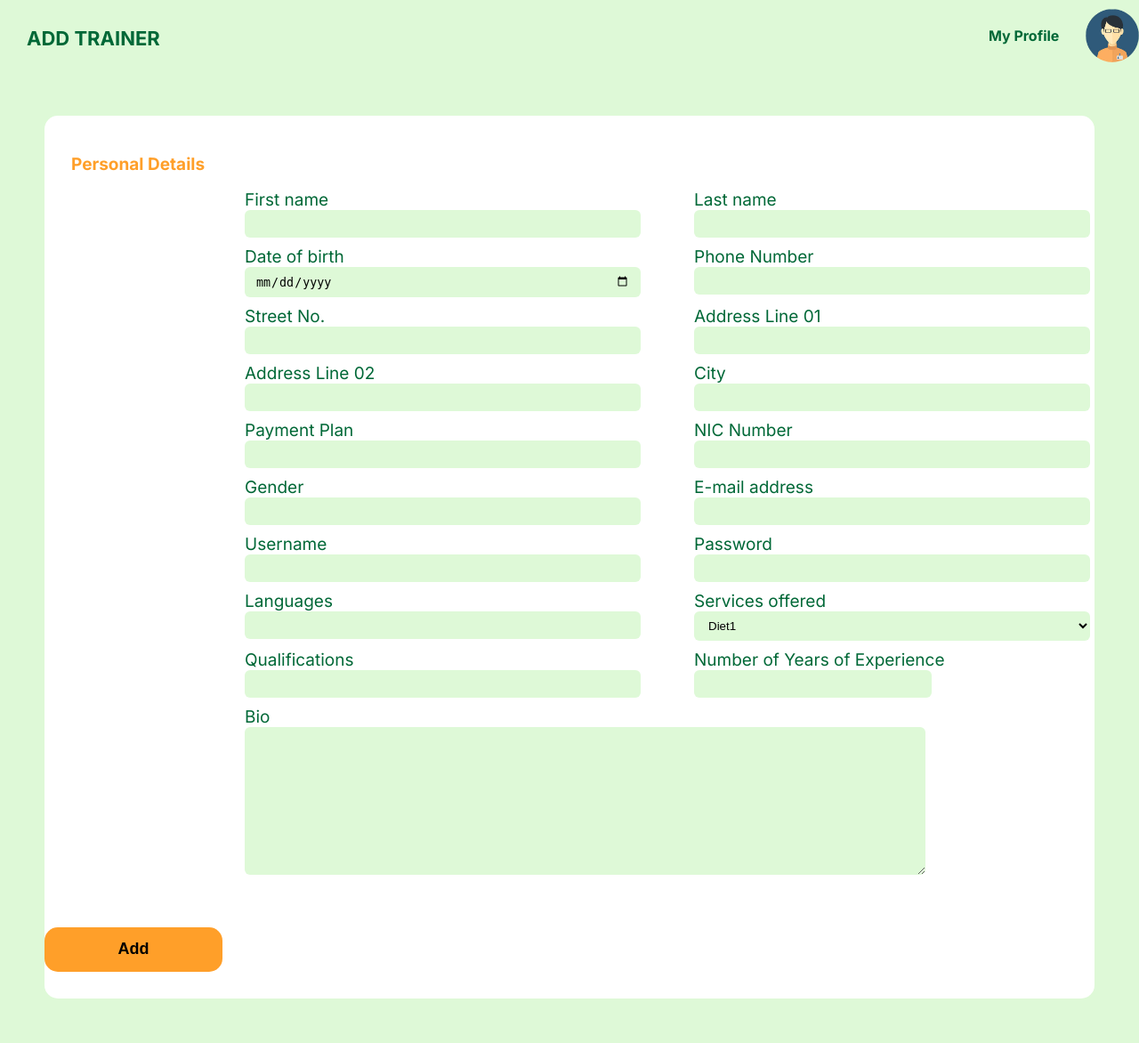
After one commit to khadijahazward/HulkZone, a PHP site: page /admin/addTrainer.php in a window 1280 px wide. The commit adds this page. Shown: the whole page at 89% size. Run offline with PHP 8.4, Linux system fonts and the light colour scheme.

Commit message:
Created AddTrainer Page

```diff
--- /dev/null
+++ b/admin/addTrainer.php
@@ -0,0 +1,147 @@
+<!DOCTYPE html>
+<html lang="en">
+<head>
+    <meta charset="UTF-8">
+    <meta http-equiv="X-UA-Compatible" content="IE=edge">
+    <meta name="viewport" content="width=device-width, initial-scale=1.0">
+    <title>Add Trainer | Admin</title>
+    <link rel="stylesheet" href="css/header.css">
+    <link rel="stylesheet" href="css/addTrainer.css">
+</head>
+<body>
+
+    <!--Header-->
+    <div class="content">
+        <div class="contentLeft"><p class="title">ADD TRAINER</p></div>
+        <div class="contentMiddle"><p class="myProfile">My Profile</p></div>
+        <div class="contentRight"><img src="images/admin.png" alt="AdminLogo" class="adminLogo"></div>
+    </div>
+
+    <!--Body|Form-->
+
+    <form class = addTrainerForm action="">
+    <h1>Personal Details</h1>
+                        <div class="form-row" >
+                                <div class="form-group" style="margin-right:50px;margin-left: 220px;">
+                                    <label >First name</label><br>
+                                    <input id="" type="text" required>
+                                </div>
+
+                                <div class="form-group">
+                                    <label>Last name</label><br>
+                                    <input id="" type="text" required>
+                                </div>
+                            </div>
+
+                            <div class="form-row">
+                                <div class="form-group" style="margin-right:50px;margin-left: 220px;">
+                                    <label>Date of birth</label><br>
+                                    <input id="" type="date" required>
+                                </div>
+
+                                <div class="form-group">
+                                    <label>Phone Number</label><br>
+                                    <input id="" type="tel" required>
+                                </div>
+                            </div>
+
+                            <div class="form-row">
+                                <div class="form-group" style="margin-right:50px;margin-left: 220px;">
+                                    <label>Street No.</label><br>
+                                    <input id="" type="text" required>
+                                </div>
+
+                                <div class="form-group">
+                                    <label>Address Line 01</label><br>
+                                    <input id="" type="text" required>
+                                </div>
+                            </div>
+
+                            <div class="form-row">
+                                <div class="form-group" style="margin-right:50px;margin-left: 220px;">
+                                    <label>Address Line 02</label><br>
+                                    <input id="" type="text" required>
+                                </div>
+
+                                <div class="form-group">
+                                    <label>City</label><br>
+                                    <input id="" type="text" required>
+                                </div>
+                            </div>
+
+                            <div class="form-row">
+                                <div class="form-group" style="margin-right:50px;margin-left: 220px;">
+                                    <label>Payment Plan</label><br>
+                                    <input id="" type="text" required>
+                                </div>
+
+                                <div class="form-group">
+                                    <label>NIC Number</label><br>
+                                    <input id="" type="text" required>
+                                </div>
+                            </div>
+
+                            <div class="form-row">
+                                <div class="form-group" style="margin-right:50px;margin-left: 220px;">
+                                    <label>Gender</label><br>
+                                    <input id="" type="text" required>
+                                </div>
+
+                                <div class="form-group">
+                                    <label>E-mail address</label><br>
+                                    <input id="" type="email" required>
+                                </div>
+                            </div>
+
+                            <div class="form-row">
+                                <div class="form-group" style="margin-right:50px;margin-left: 220px;">
+                                    <label>Username</label><br>
+                                    <input id="" type="text" required>
+                                </div>
+
+                                <div class="form-group">
+                                    <label>Password</label><br>
+                                    <input id="" type="password" required>
+                                </div>
+                            </div>
+
+                            <div class="form-row">
+                                <div class="form-group" style="margin-right:50px;margin-left: 220px;">
+                                    <label>Languages</label><br>
+                                    <input id="" type="text" required>
+                                </div>
+
+                                <div class="form-group">
+                                    <label>Services offered</label><br>
+                                    <select name="dropdownmenu" id="" required>
+                                        <option value="Diet1">Diet1</option>
+                                        <option value="Diet2">Diet2</option>
+                                    </select>
+                                </div>
+                            </div>
+
+                            <div class="form-row">
+                                <div class="form-group" style="margin-right:50px;margin-left: 220px;">
+                                    <label>Qualifications</label><br>
+                                    <input id="" type="text" required>
+                                </div>
+
+                                <div class="form-group">
+                                    <label>Number of Years of Experience</label><br>
+                                    <input id="" type="number" style="background-color: #DEF9D7;border-radius: 6px;border: none; box-sizing: border-box;width: 60%; padding: 0.5rem 0.75rem;">
+                                </div>
+                            </div>
+
+                            <div class="form-row">
+                                <div class="form-group" style="margin-right:50px;margin-left: 220px;">
+                                    <label>Bio</label><br>
+                                    <textarea name="text" id="" cols="30" rows="10" style="width: 85%;"></textarea>
+                                </div>
+                            </div>
+
+                            <input type="submit" value="Add" class="submit">
+    </form>
+
+
+</body>
+</html>
--- /dev/null
+++ b/admin/css/addTrainer.css
@@ -0,0 +1,86 @@
+.addTrainerForm{
+    background-color: #FFFFFF;
+    margin: 50px 50px 50px 50px;
+    padding-top: 30px;
+    border-radius: 15px;
+  }
+
+.form-row {
+    display: flex;
+}
+
+.form-group {
+    padding: 5px;
+    width: 100%;
+    display: block;
+
+}
+
+input[type="date"] , input[type="text"], select, .radio, input[type="email"], input[type="password"],input[type="tel"],input[type="number"] {
+
+    box-sizing: border-box;
+    border-radius: 6px;
+    border: none;
+    width: 100%;
+    background-color: #DEF9D7;
+    padding: 0.5rem 0.75rem;
+  }
+
+
+
+  body{
+    background-color: #DEF9D7;
+  }
+
+  .submit{
+    margin-top: 50px;
+    margin-bottom: 30px;
+    border: none;
+    outline: none;
+    height: 50px;
+    width: 200px;
+    background: #FF9F29;
+    font-size: 18px;
+    border-radius: 15px;
+    font-weight: bold;
+  }
+
+  .submit:hover{
+    cursor: pointer;
+    background: #006837;
+    color: #fff;
+    font-weight: bold;
+}
+
+input:focus {
+    background-color:#FFFFFF;
+  }
+
+h1{
+    color:#FF9F29;
+    margin-left: 30px ;
+    font-weight: bold;
+    font-size: 19px;
+}
+
+textarea{
+    box-sizing: border-box;
+    border-radius: 6px;
+    border: none;
+    width: 60%;
+    background-color: #DEF9D7;
+    padding: 0.5rem 0.75rem;
+}
+
+textarea:focus{
+  background-color: #FFFFFF;
+}
+
+label{
+    color: #006837;
+    font-size: 19px;
+}
+
+select:focus{
+    background-color: #FFFFFF;
+  }
--- a/admin/css/header.css
+++ b/admin/css/header.css
@@ -5,7 +5,7 @@
     display: flex;
     flex-direction: row;
     height: 80px;
-    background-color: #E3FDDC;
+    background-color: #DEF9D7;
 }
 
 body{
```
Also changed, not shown: admin/addTrainer.html (deleted, +0 -20 lines), admin/addAnnouncements.html (deleted), admin/addAnnouncements.php (added), admin/addDietician.html (deleted), admin/addDietician.php (added), admin/viewAnnouncements.html (deleted), admin/viewAnnouncements.php (added).
